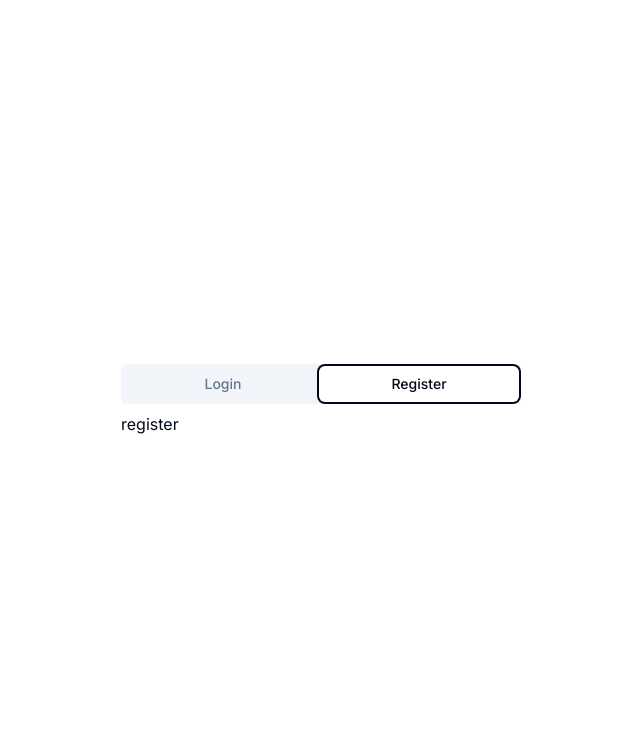
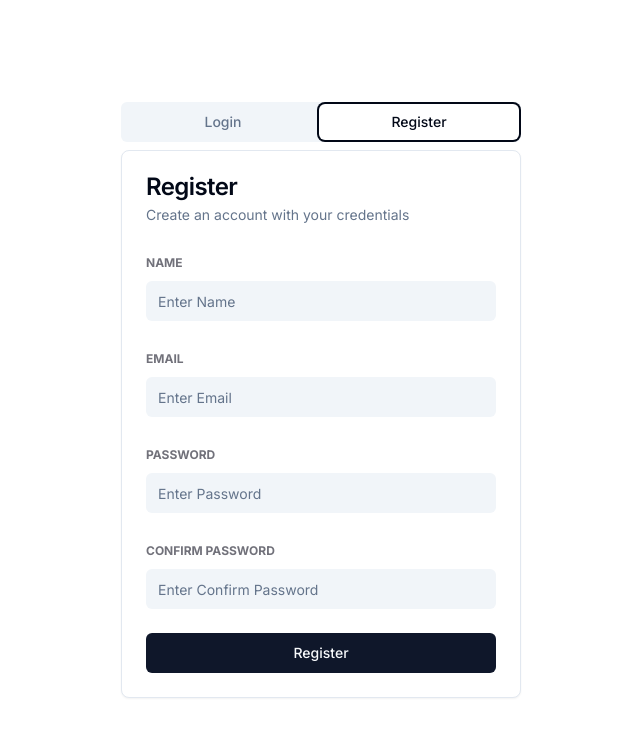
Before and after one commit to ramyatrouny/Basic-Admin-Panel, a Next.js app: page /auth in a window 1280 px wide. Both pictures are taken after a click on the tab "Register". Shown: the top 736 px of the page, without its empty margins (319-959 px from the left). Built offline with nearby package versions, Linux system fonts and the light colour scheme.

Commit message:
add authentication

```diff
--- a/components/auth/AuthTabs.tsx
+++ b/components/auth/AuthTabs.tsx
@@ -1,4 +1,6 @@
 import { Tabs, TabsContent, TabsList, TabsTrigger } from '@/components/ui/tabs';
+import LoginForm from './LoginForm';
+import RegisterForm from './RegisterForm';
 
 const AuthTabs = () => {
 	return (
@@ -7,8 +9,12 @@
 				<TabsTrigger value='login'>Login</TabsTrigger>
 				<TabsTrigger value='register'>Register</TabsTrigger>
 			</TabsList>
-			<TabsContent value='login'>login</TabsContent>
-			<TabsContent value='register'>register</TabsContent>
+			<TabsContent value='login'>
+				<LoginForm />
+			</TabsContent>
+			<TabsContent value='register'>
+				<RegisterForm />
+			</TabsContent>
 		</Tabs>
 	);
 };
--- /dev/null
+++ b/components/auth/LoginForm.tsx
@@ -0,0 +1,114 @@
+'use client';
+import * as z from 'zod';
+import { useForm } from 'react-hook-form';
+import { zodResolver } from '@hookform/resolvers/zod';
+import {
+	Form,
+	FormControl,
+	FormField,
+	FormItem,
+	FormLabel,
+	FormMessage,
+} from '@/components/ui/form';
+import { Input } from '@/components/ui/input';
+import { Button } from '@/components/ui/button';
+import { useRouter } from 'next/navigation';
+import {
+	Card,
+	CardContent,
+	CardDescription,
+	CardHeader,
+	CardTitle,
+} from '@/components/ui/card';
+
+const formSchema = z.object({
+	email: z
+		.string()
+		.min(1, {
+			message: 'Email is required',
+		})
+		.email({
+			message: 'Email is not valid',
+		}),
+	password: z.string().min(1, {
+		message: 'Password is required',
+	}),
+});
+
+const LoginForm = () => {
+	const router = useRouter();
+
+	const form = useForm<z.infer<typeof formSchema>>({
+		resolver: zodResolver(formSchema),
+		defaultValues: {
+			email: '',
+			password: '',
+		},
+	});
+
+	const handleSubmit = (data: z.infer<typeof formSchema>) => {
+		router.push('/');
+	};
+
+	return (
+		<Card>
+			<CardHeader>
+				<CardTitle>Login</CardTitle>
+				<CardDescription>
+					Log into your account with your credentials
+				</CardDescription>
+			</CardHeader>
+
+			<CardContent className='space-y-2'>
+				<Form {...form}>
+					<form
+						onSubmit={form.handleSubmit(handleSubmit)}
+						className='space-y-6'
+					>
+						<FormField
+							control={form.control}
+							name='email'
+							render={({ field }) => (
+								<FormItem>
+									<FormLabel className='uppercase text-xs font-bold text-zinc-500 dark:text-white'>
+										Email
+									</FormLabel>
+									<FormControl>
+										<Input
+											className='bg-slate-100 dark:bg-slate-500 border-0 focus-visible:ring-0 text-black dark:text-white focus-visible:ring-offset-0'
+											placeholder='Enter Email'
+											{...field}
+										/>
+									</FormControl>
+									<FormMessage />
+								</FormItem>
+							)}
+						/>
+						<FormField
+							control={form.control}
+							name='password'
+							render={({ field }) => (
+								<FormItem>
+									<FormLabel className='uppercase text-xs font-bold text-zinc-500 dark:text-white'>
+										Password
+									</FormLabel>
+									<FormControl>
+										<Input
+											className='bg-slate-100 dark:bg-slate-500 border-0 focus-visible:ring-0 text-black dark:text-white focus-visible:ring-offset-0'
+											placeholder='Enter Password'
+											{...field}
+										/>
+									</FormControl>
+									<FormMessage />
+								</FormItem>
+							)}
+						/>
+						<Button className='w-full'>Sign In</Button>
+					</form>
+				</Form>
+			</CardContent>
+		</Card>
+	);
+};
+
+export default LoginForm;
--- /dev/null
+++ b/components/auth/RegisterForm.tsx
@@ -0,0 +1,162 @@
+'use client';
+import * as z from 'zod';
+import { useForm } from 'react-hook-form';
+import { zodResolver } from '@hookform/resolvers/zod';
+import {
+	Form,
+	FormControl,
+	FormField,
+	FormItem,
+	FormLabel,
+	FormMessage,
+} from '@/components/ui/form';
+import { Input } from '@/components/ui/input';
+import { Button } from '@/components/ui/button';
+import { useRouter } from 'next/navigation';
+import {
+	Card,
+	CardContent,
+	CardDescription,
+	CardHeader,
+	CardTitle,
+} from '@/components/ui/card';
+
+const formSchema = z.object({
+	name: z.string().min(1, {
+		message: 'Name is required',
+	}),
+	email: z
+		.string()
+		.min(1, {
+			message: 'Email is required',
+		})
+		.email({
+			message: 'Email is not valid',
+		}),
+	password: z.string().min(1, {
+		message: 'Password is required',
+	}),
+	confirmPassword: z.string().min(1, {
+		message: 'Confirm Password is required',
+	}),
+});
+
+const RegisterForm = () => {
+	const router = useRouter();
+
+	const form = useForm<z.infer<typeof formSchema>>({
+		resolver: zodResolver(formSchema),
+		defaultValues: {
+			name: '',
+			email: '',
+			password: '',
+			confirmPassword: '',
+		},
+	});
+
+	const handleSubmit = (data: z.infer<typeof formSchema>) => {
+		router.push('/');
+	};
+
+	return (
+		<Card>
+			<CardHeader>
+				<CardTitle>Register</CardTitle>
+				<CardDescription>
+					Create an account with your credentials
+				</CardDescription>
+			</CardHeader>
+
+			<CardContent className='space-y-2'>
+				<Form {...form}>
+					<form
+						onSubmit={form.handleSubmit(handleSubmit)}
+						className='space-y-6'
+					>
+						<FormField
+							control={form.control}
+							name='name'
+							render={({ field }) => (
+								<FormItem>
+									<FormLabel className='uppercase text-xs font-bold text-zinc-500 dark:text-white'>
+										Name
+									</FormLabel>
+									<FormControl>
+										<Input
+											className='bg-slate-100 dark:bg-slate-500 border-0 focus-visible:ring-0 text-black dark:text-white focus-visible:ring-offset-0'
+											placeholder='Enter Name'
+											{...field}
+										/>
+									</FormControl>
+									<FormMessage />
+								</FormItem>
+							)}
+						/>
+						<FormField
+							control={form.control}
+							name='email'
+							render={({ field }) => (
+								<FormItem>
+									<FormLabel className='uppercase text-xs font-bold text-zinc-500 dark:text-white'>
+										Email
+									</FormLabel>
+									<FormControl>
+										<Input
+											className='bg-slate-100 dark:bg-slate-500 border-0 focus-visible:ring-0 text-black dark:text-white focus-visible:ring-offset-0'
+											placeholder='Enter Email'
+											{...field}
+										/>
+									</FormControl>
+									<FormMessage />
+								</FormItem>
+							)}
+						/>
+						<FormField
+							control={form.control}
+							name='password'
+							render={({ field }) => (
+								<FormItem>
+									<FormLabel className='uppercase text-xs font-bold text-zinc-500 dark:text-white'>
+										Password
+									</FormLabel>
+									<FormControl>
+										<Input
+											className='bg-slate-100 dark:bg-slate-500 border-0 focus-visible:ring-0 text-black dark:text-white focus-visible:ring-offset-0'
+											placeholder='Enter Password'
+											type='password'
+											{...field}
+										/>
+									</FormControl>
+									<FormMessage />
+								</FormItem>
+							)}
+						/>
+						<FormField
+							control={form.control}
+							name='confirmPassword'
+							render={({ field }) => (
+								<FormItem>
+									<FormLabel className='uppercase text-xs font-bold text-zinc-500 dark:text-white'>
+										Confirm Password
+									</FormLabel>
+									<FormControl>
+										<Input
+											className='bg-slate-100 dark:bg-slate-500 border-0 focus-visible:ring-0 text-black dark:text-white focus-visible:ring-offset-0'
+											placeholder='Enter Confirm Password'
+											type='confirm Password'
+											{...field}
+										/>
+									</FormControl>
+									<FormMessage />
+								</FormItem>
+							)}
+						/>
+						<Button className='w-full'>Register</Button>
+					</form>
+				</Form>
+			</CardContent>
+		</Card>
+	);
+};
+
+export default RegisterForm;
```
